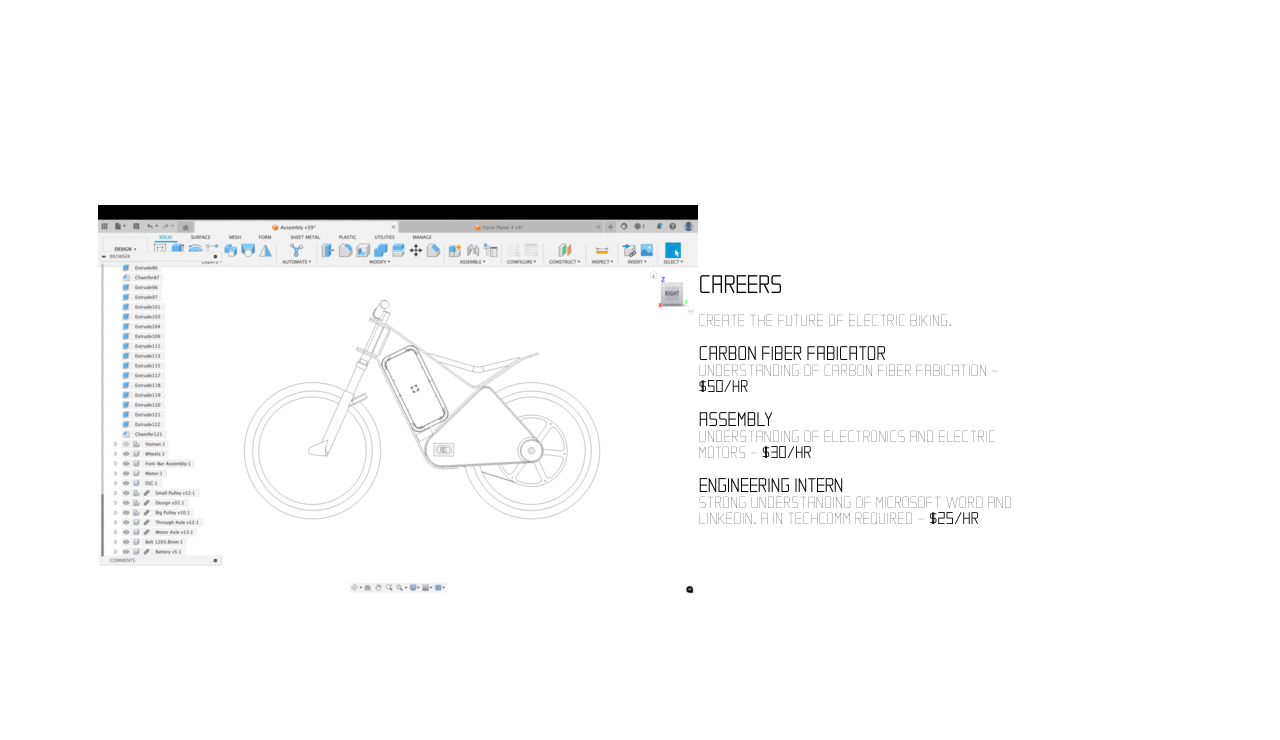
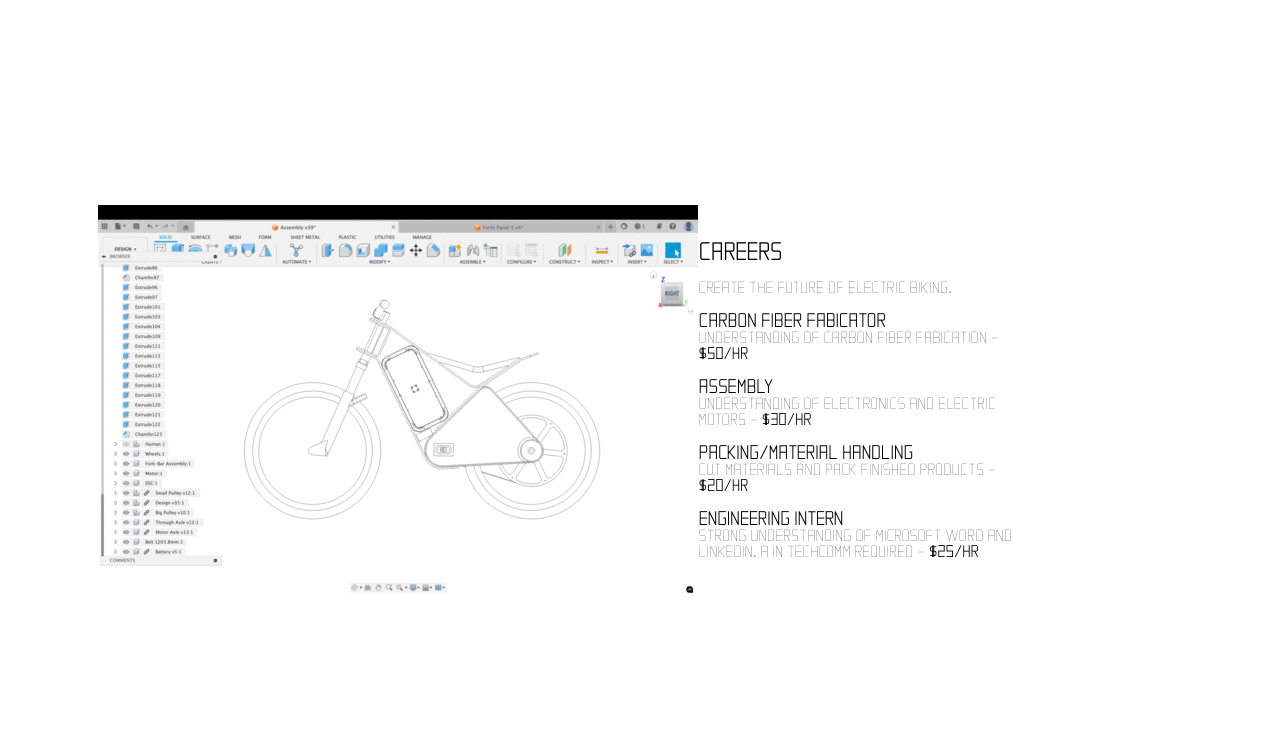
Before and after one commit to Cyberbike/prototype_website, a plain HTML site: page careers.html in a window 1280 px wide. Shown: the part 60-800 px from the top of the page. Drawn offline with Linux system fonts and the light colour scheme.

Commit message:
updated the careers page

```diff
--- a/careers.html
+++ b/careers.html
@@ -50,6 +50,9 @@
             <h3>Assembly</h3>
             <p>Understanding of electronics and electric motors - <b>$30/hr</b></p>
             <br>
+            <h3>Packing/Material Handling</h3>
+            <p>Cut materials and pack finished products - <b>$20/hr</b></p>
+            <br>
             <h3>Engineering Intern</h3>
             <p>Strong understanding of microsoft word and LinkedIn. A in Techcomm required - <b>$25/hr</b> </p>
 
```
